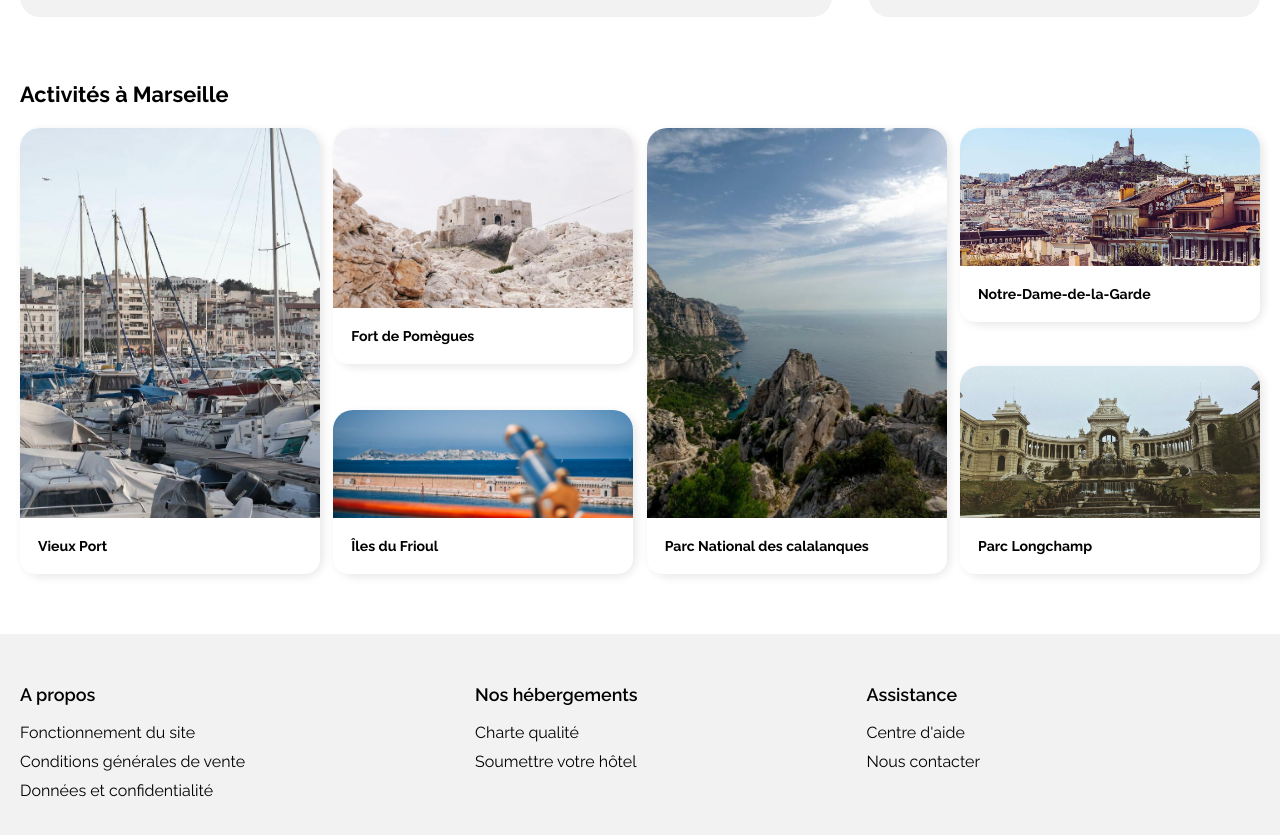
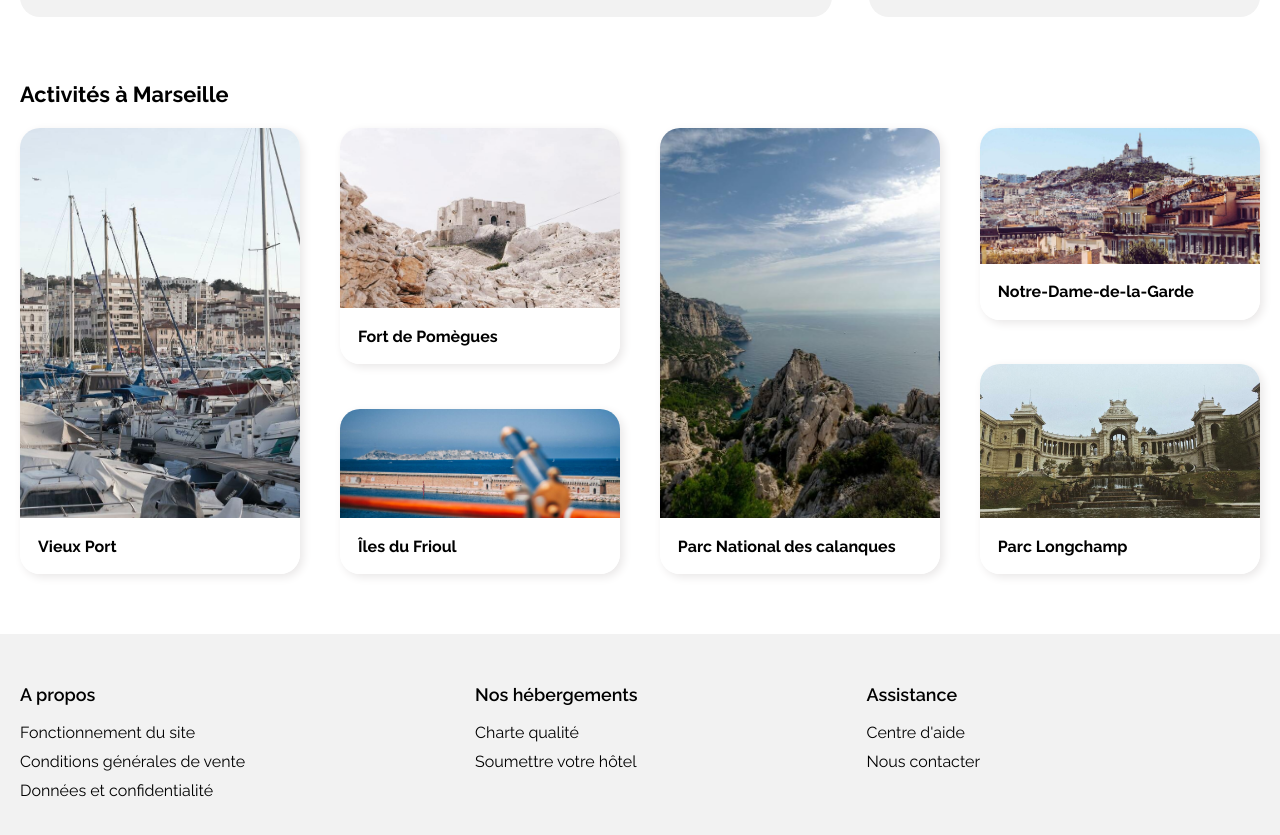
Before and after one commit to JulieMoreau01/MoreauJulie_2_08062021, a plain HTML site: page index.html in a window 1280 px wide. Shown: the part 1029-1864 px from the top of the page. Drawn offline with Linux system fonts and the light colour scheme.

Commit message:
CSS update Edge et Safari

```diff
--- a/css/header.css
+++ b/css/header.css
@@ -72,6 +72,10 @@ header nav ul li {
     align-items: center;
 }
 
+header nav ul li.inscription {
+    padding-right: 0px;
+}
+
 header nav ul li:first-child {
     order: 1;
 }
@@ -97,11 +101,9 @@ header nav ul li:hover a {
     header nav ul li:first-child {
         order: 2;
     }
-
     header nav ul li:nth-child(2) {
         order: 3;
     }
-
     header nav ul li:nth-child(3) {
         order: 1;
         width: 100%;
--- a/css/index.css
+++ b/css/index.css
@@ -79,6 +79,7 @@
     font-weight: 500;
     padding: 0px 17px;
     cursor: pointer;
+    margin: 0px;
 }
 
 #introduction form button.phone {
@@ -231,8 +232,8 @@
     flex-wrap: wrap;
 }
 
-#hebergement .marseille { width: 65.5%; }
-#hebergement .populaire { width: 31.5%; }
+#hebergement .marseille { flex-basis: 65.5%; }
+#hebergement .populaire { flex-basis: 31.5%; }
 
 @media all and (max-width: 1280px) {
     #hebergement .marseille,
@@ -368,13 +369,12 @@
 }
 
 #hebergement .marseille figure {
-    height: 200px;
+    height: min-content;
     flex-basis: 31%;
 }
 
 #hebergement  .marseille figure a {
     display: inline-block;
-    flex-basis: 100%;
     height: 119px;
 }
 
@@ -547,10 +547,7 @@
 
 @media all and (max-width: 768px) {
     #activite  {
-        display: flex;
         flex-direction: column;
-        flex-wrap: wrap;
-        justify-content: space-between;
         margin: 0px 20px;
     }
 }
@@ -562,37 +559,7 @@
 
 @media all and (max-width: 768px) {
     #activite h2 {
-        width: 100%;
         margin: 0px 0px 33px 0px;
-    }
-}
-
-#activite figure {
-    margin: 0px;
-}
-
-@media all and (min-width: 1280px) {
-    #activite .block1,
-    #activite .colonne,
-    #activite .block4 {
-        min-width: 300px;
-        width: 300px;
-    }
-}
-
-#activite .block1,
-#activite .colonne,
-#activite .block4 {
-    height: 446px;
-    flex-basis: 22.5%;
-}
-
-@media all and (min-width: 769px) and (max-width: 1024px) {
-    #activite .block1,
-    #activite .colonne,
-    #activite .block4 {
-    height: 416px;
-    flex-basis: 22.5%;
     }
 }
 
@@ -600,91 +567,81 @@
     display: flex;
     flex-direction: column;
     justify-content: space-between;
-    object-fit: cover;
+    height: 446px;
+    flex-basis: 22.6%;
+}
+
+@media all and (max-width: 768px) {
+    #activite .colonne  {
+        height: unset;
+        flex-basis: unset;
+    }
 }
 
 #activite figure {
-    border-radius: 20px;
+    margin: 0px;
     display: flex;
     flex-direction: column;
+    justify-content: space-between;
+    border-radius: 20px;
     box-shadow: 3px 3px 10px #e9e7e7;
 }
 
-#activite .block2,
-#activite .block5 {
-    margin-bottom: 44px;
-}
-
-@media all and (max-width: 1024px) {
-    #activite .block2,
-    #activite .block5 {
-        margin-bottom: 15px;
-        height: 100%;
+@media all and (max-width: 768px) {
+    #activite figure  {
+        margin-bottom: 25px;
     }
 }
 
-@media all and (max-width: 768px) {
-    #activite figure {
-        margin-bottom: 25px !important;
-    }
+#activite figure.block1, figure.block4 {
+    flex-basis: 100%;
 }
 
-#activite a {
-    text-decoration: none;
-    color: black;
-    display: flex;
+#activite figure.block2 {
+    flex-basis: 53%;
 }
 
-#activite figure img,
-#activite figure a {
+#activite figure.block3 {
+    flex-basis: 37%;
+}
+
+#activite figure.block5 {
+    flex-basis: 43%;
+}
+
+#activite figure.block6 {
+    flex-basis: 47%;
+}
+
+#activite figure > a {
     width: 100%;
-    height: 100%;
+    border-radius: 20px 20px 0px 0px;
+    flex-grow: 1;
+    display: flex;
+    flex-direction: column;
+}
+
+#activite figure > a img {
+    width: 100%;
+    height: 1px;
     object-fit: cover;
     border-radius: 20px 20px 0px 0px;
-}
-
-#activite .block2 img {
-    max-height: 180px;
-}
-
-#activite .block3 img {
-    max-height: 108px;
-}
-
-#activite .block5 img {
-    max-height: 138px;
-}
-
-@media all and (max-width: 1024px) {
-    #activite .block5 img {
-        max-height: 180px;
-    }
-}
-
-#activite .block6 img {
-    max-height: 152px;
+    flex-grow: 1;
 }
 
 @media all and (max-width: 768px) {
-    #activite figure img,
-    #activite figure a {
-        max-height: 134px !important;
-    }
-}
-
-@media all and (max-width: 768px) and (min-width: 376px) {
-    #activite figure img,
-    #activite figure a {
-        max-height: 182px !important;
+    #activite figure > a img  {
+        min-height: 134px;
     }
 }
 
 #activite figure figcaption {
     border-radius: 0px 0px 20px 20px;
+    height: 56px;
+    background-color: white;
 }
 
 #activite figure figcaption a {
-    background-color: white;
     font-size: 1.25em;
     font-weight: 700;
     display: flex;
@@ -693,10 +650,6 @@
     padding: 0px 10px 0px 18px;
     height: 56px;
     border-radius: 0px 0px 15px 15px;
+    text-decoration: none;
+    color: black;
 }
-
-@media all and (min-width: 769px) and  (max-width: 1280px) {
-    #activite figure figcaption a {
-        font-size: 1.1em;
-    }
-}
--- a/index.html
+++ b/index.html
@@ -8,7 +8,7 @@
         <link href="https://fonts.googleapis.com/css2?family=Raleway:ital,wght@0,100;0,200;0,300;0,400;0,500;0,600;0,700;0,800;0,900;1,100;1,200;1,300;1,400;1,500;1,600;1,700;1,800;1,900&display=swap" rel="stylesheet">
         <link rel="stylesheet" href="css/base.css" type="text/css" />
         <link rel="stylesheet" href="css/header.css" type="text/css" />
-        <link rel="stylesheet" href="css/index.css" type="text/css" />
+                <link rel="stylesheet" href="css/index.css" type="text/css" />
         <link rel="stylesheet" href="css/footer.css" type="text/css" />
         <title>Reservia</title>
     </head>
@@ -20,7 +20,7 @@
                 <ul>
                     <li><a href="#hebergement">Hébergements</a></li>
                     <li><a href="#activite">Activités</a></li>
-                    <li><a href="#">S'inscrire</a></li>
+                    <li class="inscription"><a href="#">S'inscrire</a></li>
                 </ul>
             </nav>
         </header>
@@ -184,11 +184,12 @@
 
             <section id="activite">
                 <h2>Activités à Marseille</h2>
-
+                <div class="colonne">
                     <figure class="block1">
                         <a href="#"><img src="images/activites/3_medium/reno-laithienne-QUgJhdY5Fyk-unsplash.jpg" alt="Vieux Port" /></a>
                         <figcaption><a href="#">Vieux Port</a></figcaption>
                     </figure>
+                </div>
                     <div class="colonne">
                         <figure class="block2">
                             <a href="#"><img src="images/activites/3_medium/paul-hermann-QFTrLdQIRhI-unsplash.jpg" alt="Fort de Pomègues" /></a>
@@ -199,10 +200,12 @@
                             <figcaption><a href="#">Îles du Frioul</a></figcaption>
                         </figure>
                     </div>
+                    <div class="colonne">
                     <figure class="block4">
                         <a href="#"><img src="images/activites/3_medium/kilyan-sockalingum-NR8-cBCN3aI-unsplash.jpg" alt="Parc National des calalanques" /></a>
-                        <figcaption><a href="#">Parc National des calalanques</a></figcaption>
+                        <figcaption><a href="#">Parc National des calanques</a></figcaption>
                     </figure>
+                    </div>
                     <div class="colonne">
                         <figure class="block5">
                             <a href="#"><img src="images/activites/3_medium/florian-wehde-xW9e8gdotxI-unsplash.jpg" alt="Notre-Dame-de-la-Garde" /></a>
```
